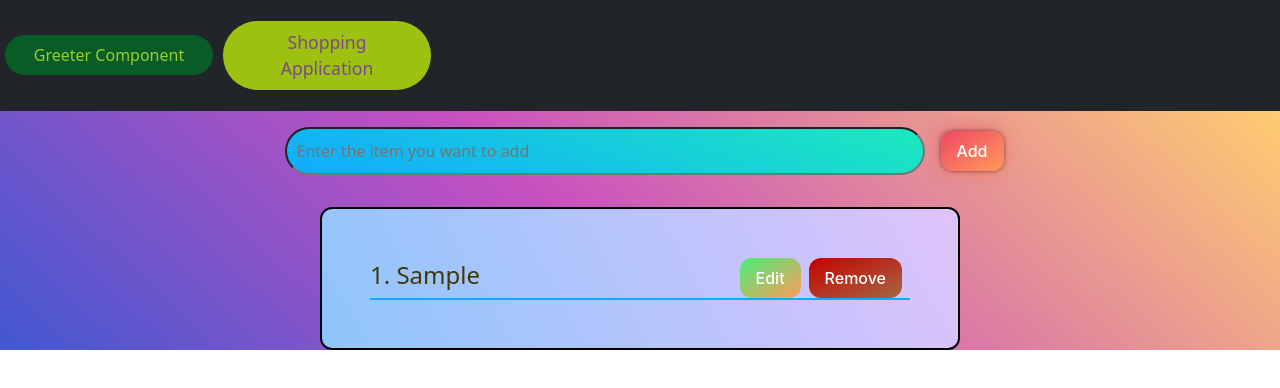
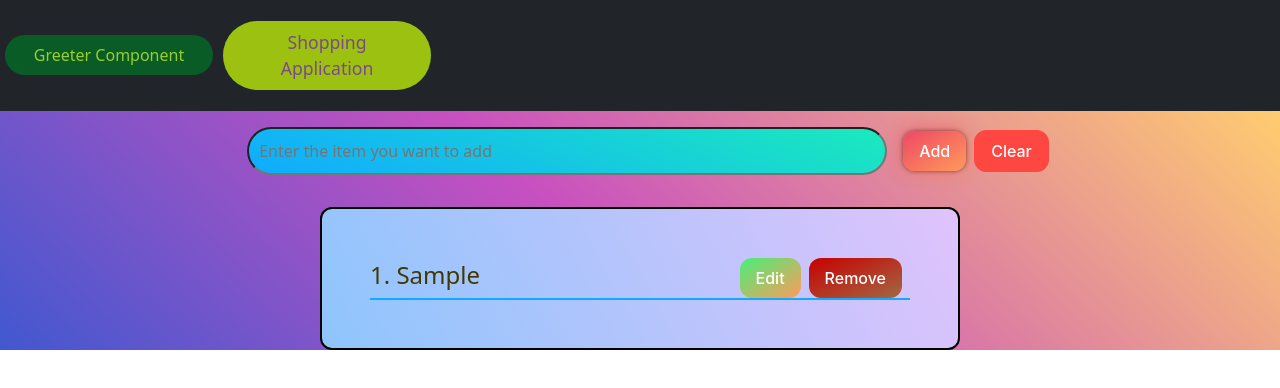
Before and after one commit to XElderX/sprint-5-react, a React (Create React App) app: page /shoppinApp in a window 1280 px wide. Both pictures are taken after typing "Sample" into the empty fields and a click on the button "Add". Shown: the top 388 px of the page. Built offline with nearby package versions, Linux system fonts and the light colour scheme.

Commit message:
Implemented Clear all option - Now you can instantly clear all the list

```diff
--- a/src/components/shoppinApp/ShoppinApp.js
+++ b/src/components/shoppinApp/ShoppinApp.js
@@ -7,14 +7,21 @@ const ShoppinApp = () => {
   const [inputError, setInputError] = useState("");
   const [editValue, setEditValue] = useState("")
   const [buttonStatus, setButtonStatus] = useState(true);
+  const [clearBtnStatus, setClearBtnStatus] = useState(false)
 
   useEffect(() => {
     let localStoreItems = JSON.parse(localStorage.getItem("shopinItems"));
     setItemsList(localStoreItems || []);
+
+
   }, []);
 
   useEffect(() => {
   setInputValue("");
+  if(itemsList.length > 0){
+    setClearBtnStatus(true);
+  }
+
   }, [itemsList] )
   useEffect(() => {
     setInputError('');
@@ -26,6 +33,7 @@ const ShoppinApp = () => {
       let itemsUpdate = JSON.stringify([...itemsList, inputValue]);
         localStorage.setItem('shopinItems', itemsUpdate);
         setItemsList([...itemsList, inputValue])
+        setClearBtnStatus(true);
         //console.log(itemsList);
     }
     else {
@@ -55,6 +63,12 @@ const ShoppinApp = () => {
         setInputError("Item name you want to update must have at least 3 characters!!!")
       }
     }
+    const clearAll = () => {
+      localStorage.clear()
+      setItemsList([]);
+      setButtonStatus(true);
+      setClearBtnStatus(false);
+    }
 
   return (
     <div className={styles.ShoppinApp}>
@@ -69,6 +83,12 @@ const ShoppinApp = () => {
        className={styles.btnAddEdit}
     onClick={(input) => (buttonStatus) ? addNewItem(inputValue) : updateItem(inputValue)}
     >{buttonStatus ? 'Add' : 'Update'}</button>
+    <button
+
+    className={styles.clearBtn }
+    style={(clearBtnStatus) ? {display:"inline-block"} : {display: 'none'}}
+    onClick={()=>clearAll()}>Clear
+    </button>
     <p
     style={{color:"red", backgroundColor:"black", fontSize:"20px", fontWeight:"bold"}}
     >{inputError}</p>
--- a/src/components/shoppinApp/ShoppinApp.module.css
+++ b/src/components/shoppinApp/ShoppinApp.module.css
@@ -38,6 +38,30 @@
   padding: 10px;
   margin:1rem;
 
+}
+.clearBtn {
+  background: #FF4742;
+  border: 1px solid #FF4742;
+  border-radius: 12px;
+  color: #FFFFFF;
+  cursor: pointer;
+  display: inline-block;
+  font-family: -apple-system,system-ui,"Segoe UI",Roboto,Helvetica,Arial,sans-serif;
+  font-size: 16px;
+  font-weight: 500;
+  line-height: 2.5;
+  outline: transparent;
+  padding: 0 1rem;
+  text-align: center;
+  text-decoration: none;
+  transition: box-shadow .2s ease-in-out;
+  touch-action: manipulation;
+}
+
+.clearBtn:hover {
+  background-color: initial;
+  background-position: 0 0;
+  color: #FF4742;
 }
 .itemsComponent{
 
```
